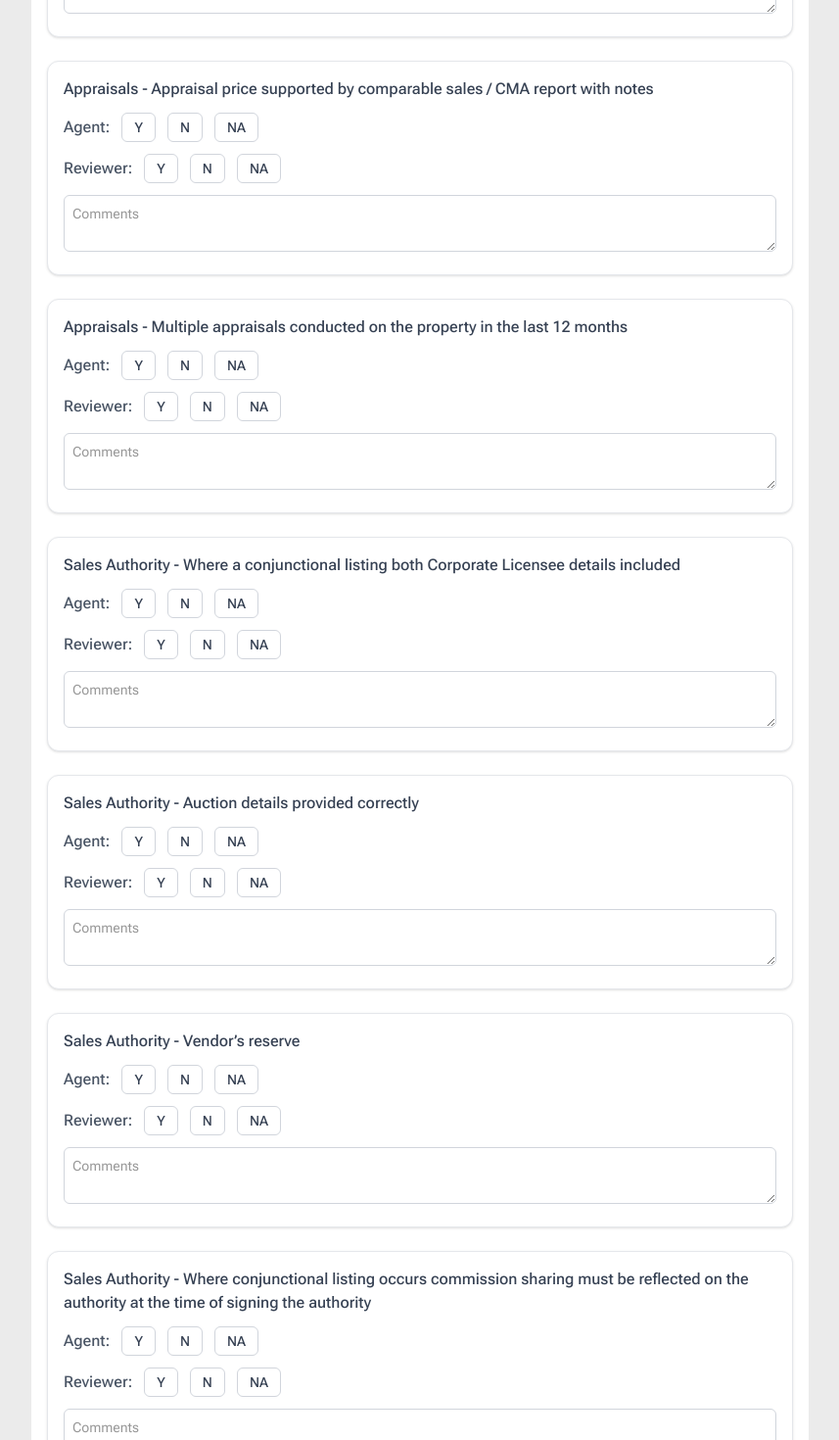
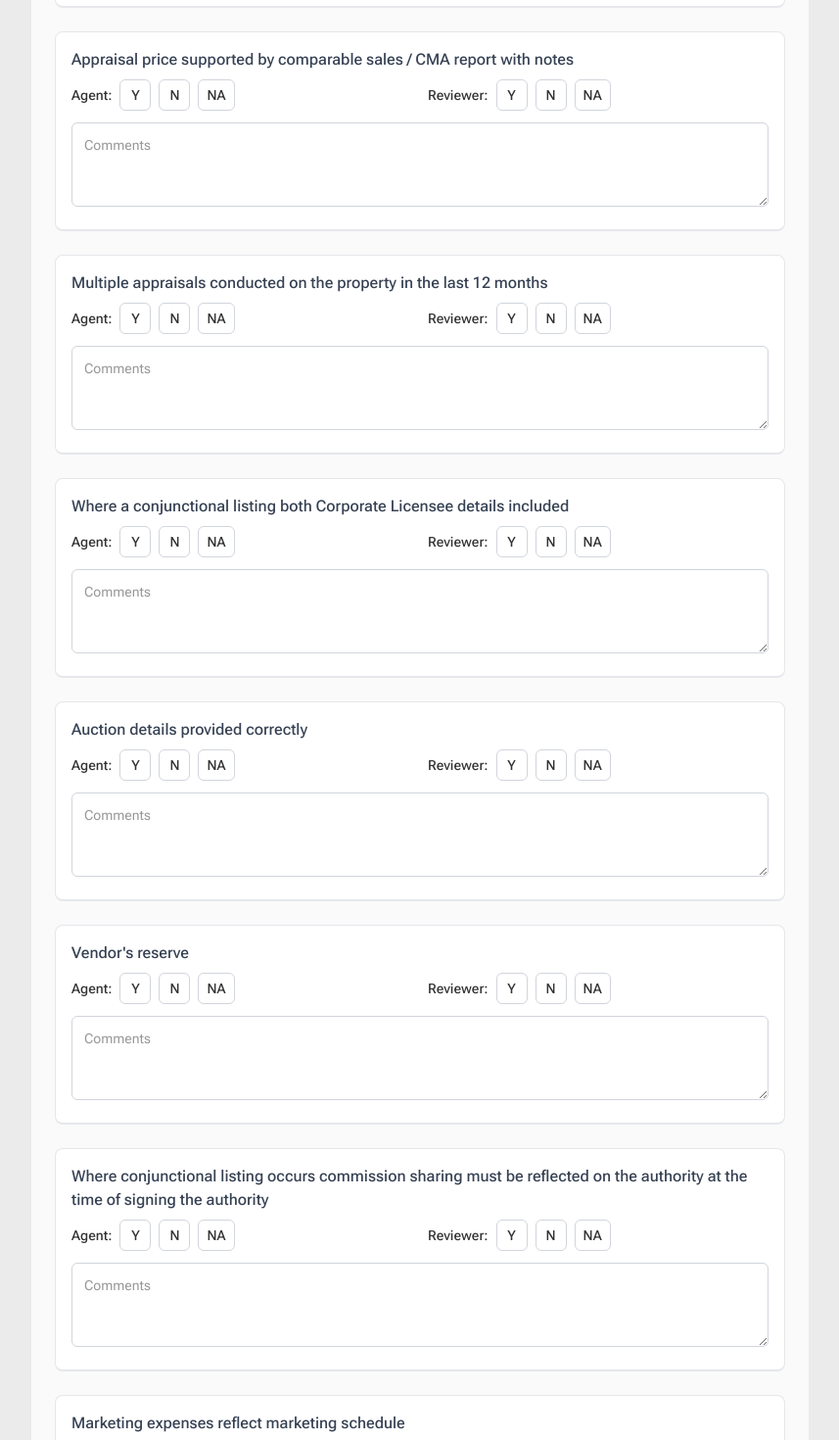
Before and after one commit to OW-Marns/web-form, a React (Vite) app: page / in a window 1280 px wide. Shown: the part 860-2330 px from the top of the page at 98% size, without its empty margins (211-1068 px from the left). Built offline with nearby package versions, Linux system fonts and the light colour scheme.

Commit message:
initial commit for UI

```diff
--- a/src/App.tsx
+++ b/src/App.tsx
@@ -1,7 +1,9 @@
 import React, { useState } from "react";
 
 interface ChecklistItem {
+  category: string;
   name: string;
+  subname: string;
   agent: string;
   reviewer: string;
   comments: string;
@@ -18,103 +20,140 @@ const App: React.FC = () => {
   const initialChecklistState: ChecklistSection = {
     listing: [
       {
-        name: "Appraisals - Verbal appraisal provided",
+        category: "Appraisals",
+        name: "Verbal appraisal provided",
+        subname: "(Notes to be added on Box & Dice)",
         agent: "",
         reviewer: "",
         comments: "",
       },
       {
-        name: "Appraisals - Written appraisal provided",
+        category: "Appraisals",
+        name: "Written appraisal provided",
+        subname: "(Attach valuation email in sales file)",
         agent: "",
         reviewer: "",
         comments: "",
       },
       {
-        name: "Appraisals - Appraisal price supported by comparable sales / CMA report with notes",
+        category: "Appraisals",
+        name: "Appraisal price supported by comparable sales / CMA report with notes",
+        subname:
+          "(CMA reports need to be generated first to identify comparable sales which ascertain ESP. Ensure CMA dates must be before or the same day as the valuation email and / or authority generated.)",
         agent: "",
         reviewer: "",
         comments: "",
       },
       {
-        name: "Appraisals - Multiple appraisals conducted on the property in the last 12 months",
+        category: "Appraisals",
+        name: "Multiple appraisals conducted on the property in the last 12 months",
+        subname:
+          "(Attach any previous valuations, appraisals conducted on the property in the last 12 months)",
         agent: "",
         reviewer: "",
         comments: "",
       },
       {
-        name: "Sales Authority - Where a conjunctional listing both Corporate Licensee details included",
+        category: "Sales Authority",
+        name: "Where a conjunctional listing both Corporate Licensee details included",
+        subname: "",
         agent: "",
         reviewer: "",
         comments: "",
       },
       {
-        name: "Sales Authority - Auction details provided correctly",
+        category: "Sales Authority",
+        name: "Auction details provided correctly",
+        subname: "",
         agent: "",
         reviewer: "",
         comments: "",
       },
       {
-        name: "Sales Authority - Vendor’s reserve",
+        category: "Sales Authority",
+        name: "Vendor's reserve",
+        subname: "(Dated if provided after the signing of the authority)",
         agent: "",
         reviewer: "",
         comments: "",
       },
       {
-        name: "Sales Authority - Where conjunctional listing occurs commission sharing must be reflected on the authority at the time of signing the authority",
+        category: "Sales Authority",
+        name: "Where conjunctional listing occurs commission sharing must be reflected on the authority at the time of signing the authority",
+        subname: "",
         agent: "",
         reviewer: "",
         comments: "",
       },
       {
-        name: "Sales Authority - Marketing expenses reflect marketing schedule",
+        category: "Sales Authority",
+        name: "Marketing expenses reflect marketing schedule",
+        subname: "",
         agent: "",
         reviewer: "",
         comments: "",
       },
       {
-        name: "Estimated Selling Price - ESP reflects any appraisal price quoted to the vendor",
+        category: "Estimated Selling Price",
+        name: "ESP reflects any appraisal price quoted to the vendor",
+        subname:
+          "(If not, are there file notes explaining why there is a difference)",
         agent: "",
         reviewer: "",
         comments: "",
       },
       {
-        name: "Material Facts / Vendor Questionnaire - Confirmation of receiving the completed material facts and vendor questionnaire",
+        category: "Material Facts / Vendor Questionnaire",
+        name: "Confirmation of receiving the completed material facts and vendor questionnaire",
+        subname: "",
         agent: "",
         reviewer: "",
         comments: "",
       },
       {
-        name: "Material Facts / Vendor Questionnaire - If not received, proof of email sent to the vendor requesting the material facts to be completed",
+        category: "Material Facts / Vendor Questionnaire",
+        name: "If not received, proof of email sent to the vendor requesting the material facts to be completed",
+        subname: "(Save the email to the property file)",
         agent: "",
         reviewer: "",
         comments: "",
       },
       {
-        name: "Material Facts / Vendor Questionnaire - Sighting the CIV and making notes when applicable",
+        category: "Material Facts / Vendor Questionnaire",
+        name: "Sighting the CIV and making notes when applicable",
+        subname: "",
         agent: "",
         reviewer: "",
         comments: "",
       },
       {
-        name: "Comparable Sales - Of similar standard or condition to the property",
+        category: "Comparable Sales",
+        name: "Of similar standard or condition to the property",
+        subname: "",
         agent: "",
         reviewer: "",
         comments: "",
       },
       {
-        name: "Comparable Sales - Within a 2km radius of the property within metropolitan Melbourne or 5kms outside Metropolitan Melbourne",
+        category: "Comparable Sales",
+        name: "Within a 2km radius of the property within metropolitan Melbourne or 5kms outside Metropolitan Melbourne",
+        subname: "",
         agent: "",
         reviewer: "",
         comments: "",
       },
       {
-        name: "Comparable Sales - Sold within the preceding 6 months within Metropolitan Melbourne or 18 months outside Metropolitan Melbourne",
+        category: "Comparable Sales",
+        name: "Sold within the preceding 6 months within Metropolitan Melbourne or 18 months outside Metropolitan Melbourne",
+        subname: "",
         agent: "",
         reviewer: "",
         comments: "",
       },
       {
-        name: "Comparable Sales - If no comparable sales identified, is there a file note explaining how the agent determined the ESP?",
+        category: "Comparable Sales",
+        name: "If no comparable sales identified, is there a file note explaining how the agent determined the ESP?",
+        subname: "",
         agent: "",
         reviewer: "",
         comments: "",
@@ -122,37 +161,49 @@ const App: React.FC = () => {
     ],
     marketing: [
       {
-        name: "Marketing Schedule - Completed marketing schedule attached",
+        category: "Marketing Schedule",
+        name: "Completed marketing schedule attached",
+        subname: "",
         agent: "",
         reviewer: "",
         comments: "",
       },
       {
-        name: "Advertising - All advertising checked against known facts (e.g. property appraisal)",
+        category: "Advertising",
+        name: "All advertising checked against known facts (e.g. property appraisal)",
+        subname: "",
         agent: "",
         reviewer: "",
         comments: "",
       },
       {
-        name: "Advertising - Checked against vendor’s instructions and marketing schedule",
+        category: "Advertising",
+        name: "Checked against vendor's instructions and marketing schedule",
+        subname: "",
         agent: "",
         reviewer: "",
         comments: "",
       },
       {
-        name: "Advertising - Prices comply with Indicative Selling Price",
+        category: "Advertising",
+        name: "Prices comply with Indicative Selling Price",
+        subname: "",
         agent: "",
         reviewer: "",
         comments: "",
       },
       {
-        name: "Advertising - Search prices not below lowest ISP range",
+        category: "Advertising",
+        name: "Search prices not below lowest ISP range",
+        subname: "",
         agent: "",
         reviewer: "",
         comments: "",
       },
       {
-        name: "Advertising - Approval of marketing material given by vendor",
+        category: "Advertising",
+        name: "Approval of marketing material given by vendor",
+        subname: "",
         agent: "",
         reviewer: "",
         comments: "",
@@ -160,31 +211,41 @@ const App: React.FC = () => {
     ],
     selling: [
       {
-        name: "Revision of ESP - Detailed internal notes via RTA if ESP changes",
+        category: "Revision of ESP",
+        name: "Detailed internal notes via RTA if ESP changes",
+        subname: "",
         agent: "",
         reviewer: "",
         comments: "",
       },
       {
+        category: "",
         name: "Online Price Changes uploaded within 24 hours",
+        subname: "",
         agent: "",
         reviewer: "",
         comments: "",
       },
       {
+        category: "",
         name: "Correspondence - File notes on vendor price discussions maintained",
+        subname: "",
         agent: "",
         reviewer: "",
         comments: "",
       },
       {
+        category: "",
         name: "Offers - All offers maintained in the file",
+        subname: "",
         agent: "",
         reviewer: "",
         comments: "",
       },
       {
+        category: "",
         name: "Offers - Evidence of offers communicated to the vendor",
+        subname: "",
         agent: "",
         reviewer: "",
         comments: "",
@@ -192,25 +253,33 @@ const App: React.FC = () => {
     ],
     closing: [
       {
+        category: "",
         name: "Closing - Key sales documentation retained on file",
+        subname: "",
         agent: "",
         reviewer: "",
         comments: "",
       },
       {
+        category: "",
         name: "Closing - Section 32 signed and dated before contract",
+        subname: "",
         agent: "",
         reviewer: "",
         comments: "",
       },
       {
+        category: "",
         name: "Closing - Vendor reserve entered on authority day of auction",
+        subname: "",
         agent: "",
         reviewer: "",
         comments: "",
       },
       {
+        category: "",
         name: "Closing - Attach Bid Sheet / Record for auction",
+        subname: "",
         agent: "",
         reviewer: "",
         comments: "",
@@ -272,19 +341,20 @@ const App: React.FC = () => {
         {checklist[key].map((item, index) => (
           <div
             key={index}
-            className="bg-white p-4 rounded-xl shadow-sm border border-gray-200"
+            className="w-full p-4 bg-white border border-b-2 border-gray-200 rounded-lg space-y-2"
           >
-            <p className="font-medium text-gray-700 mb-3">{item.name}</p>
+            <p className="font-medium text-gray-700">{item.name}</p>
 
-            <div className="flex items-center flex-wrap gap-3 mb-3">
-              <span className="font-medium text-gray-600">Agent:</span>
+            <div className="flex flex-wrap items-center gap-4 text-sm font-medium">
+              <div className="flex-1 flex items-center gap-2">
+                <span>Agent:</span>
                 {["Y", "N", "NA"].map((option) => (
                   <button
                     key={option}
-                  className={`px-3 py-1 rounded-md border text-sm font-medium transition ${
+                    className={`h-8 min-w-[2rem] px-2 py-1 border rounded-md transition ${
                       item.agent === option
-                      ? "bg-blue-600 text-white border-blue-600"
-                      : "border-gray-300 text-gray-700 hover:bg-gray-100"
+                        ? "border-blue-600 bg-blue-600 text-white"
+                        : "border-gray-300 hover:bg-gray-100"
                     }`}
                     onClick={() => updateChecklist(key, index, "agent", option)}
                   >
@@ -293,15 +363,15 @@ const App: React.FC = () => {
                 ))}
               </div>
 
-            <div className="flex items-center flex-wrap gap-3 mb-3">
-              <span className="font-medium text-gray-600">Reviewer:</span>
+              <div className="flex-1 flex items-center gap-2">
+                <span>Reviewer:</span>
                 {["Y", "N", "NA"].map((option) => (
                   <button
                     key={option}
-                  className={`px-3 py-1 rounded-md border text-sm font-medium transition ${
+                    className={`h-8 min-w-[2rem] px-2 py-1 border rounded-md transition ${
                       item.reviewer === option
-                      ? "bg-green-600 text-white border-green-600"
-                      : "border-gray-300 text-gray-700 hover:bg-gray-100"
+                        ? "border-green-600 bg-green-600 text-white"
+                        : "border-gray-300 hover:bg-gray-100"
                     }`}
                     onClick={() =>
                       updateChecklist(key, index, "reviewer", option)
@@ -311,14 +381,17 @@ const App: React.FC = () => {
                   </button>
                 ))}
               </div>
+            </div>
 
             <textarea
+              className="outline-none w-full border border-gray-300 rounded-md p-3 mt-1 text-sm focus:ring-1 focus:ring-blue-500 focus:border-blue-500"
               placeholder="Comments"
+              rows={3}
+              name="comments"
               value={item.comments}
               onChange={(e) =>
                 updateChecklist(key, index, "comments", e.target.value)
               }
-              className="w-full border border-gray-300 rounded-md p-2 text-sm focus:ring-2 focus:ring-blue-500 focus:border-blue-500"
             />
           </div>
         ))}
@@ -336,7 +409,7 @@ const App: React.FC = () => {
 
   return (
     <main className="h-auto w-full p-6">
-      <div className="h-auto w-full max-w-[794px] mx-auto px-4 py-16 space-y-16 bg-white">
+      <div className="h-auto w-full max-w-[794px] mx-auto px-6 py-16 space-y-16 bg-white/75">
         <div className="space-y-1">
           <h1 className="text-2xl md:text-3xl font-bold text-center text-gray-800">
             Compliance Sales Files Review Checklist
```
Lines whose indentation alone changed are shown as unchanged.
